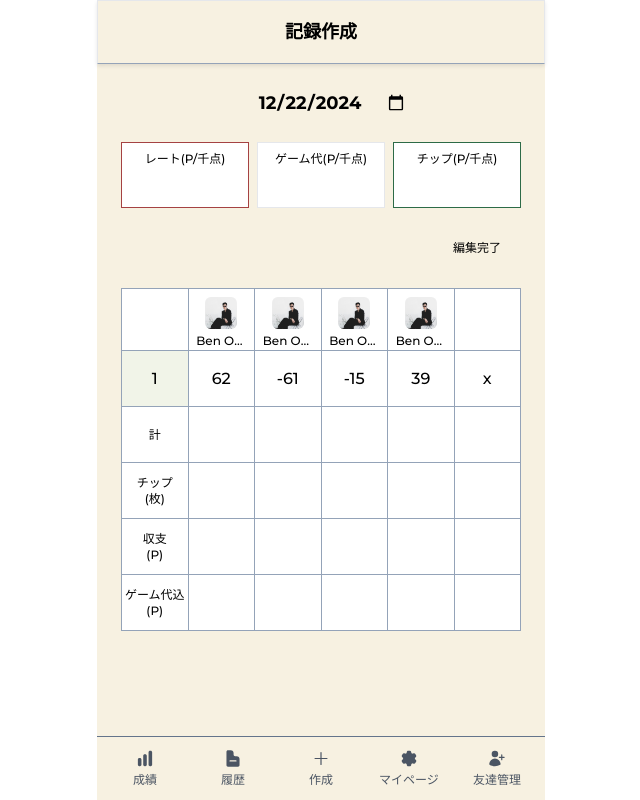
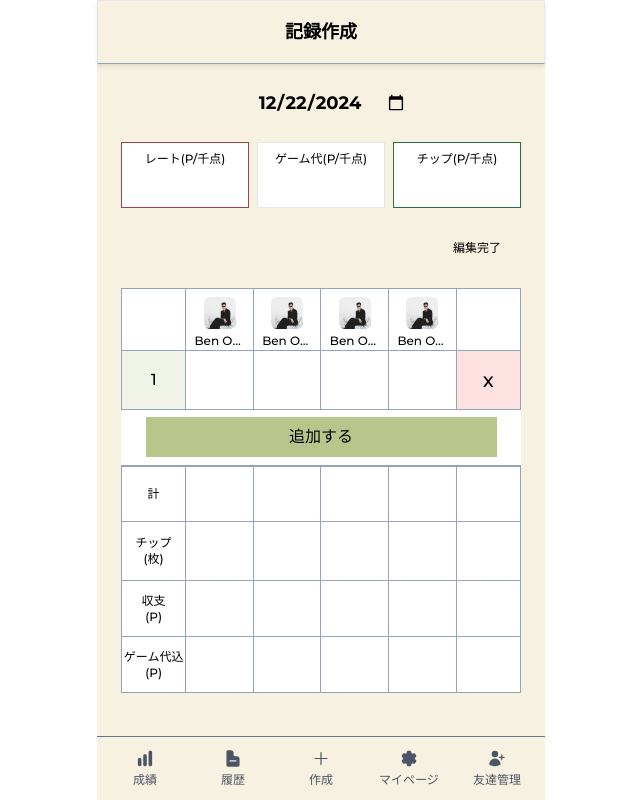
Before and after one commit to NelsoNave/mahjong-app, a Next.js app: page /new-game/1 in a window 1280 px wide. Shown: the whole page, without its empty margins (319-959 px from the left). Built offline with nearby package versions, Linux system fonts and the light colour scheme.

Commit message:
feat: implement add and delete rounds function

```diff
--- a/app/components/RecordForm.tsx
+++ b/app/components/RecordForm.tsx
@@ -1,120 +1,318 @@
+"use client";
+
 import Image from "next/image";
-import React from "react";
+import { useState } from "react";
 
 // type Props = {}
 
+type PlayerScore = {
+  userId: number;
+  scoreChange: number;
+  chips: number;
+};
+
+type RoundData = {
+  id: number;
+  roundNumber: number;
+  scores: PlayerScore[];
+};
+
+type FormData = {
+  playedAt: string;
+  rate: number;
+  fee: number;
+  chipRate: number;
+  rounds: RoundData[];
+};
+
+const mockData = {
+  id: 1,
+  gameType: "SET",
+  numberOfPlayers: 4,
+  playedAt: "2025-01-09",
+  rate: 100,
+  chipRate: 200,
+  fee: 2500,
+  createdBy: {
+    userId: 1,
+    name: "Rei",
+  },
+  chipResults: [
+    {
+      userId: 1,
+      name: "Rei",
+      chipChange: 25,
+    },
+  ],
+  rounds: [
+    {
+      id: 1,
+      roundNumber: 1,
+      results: [
+        {
+          userId: 1,
+          name: "Rei",
+          scoreChange: 20,
+          rank: 1,
+          position: 1,
+        },
+      ],
+    },
+  ],
+};
+
+console.log(mockData);
+
 const RecordForm = () => {
-  const date = new Date().toISOString().split("T")[0];
+  const [formData, setFormData] = useState<FormData>({
+    playedAt: new Date().toISOString().split("T")[0],
+    rate: 0,
+    fee: 0,
+    chipRate: 0,
+    rounds: [
+      {
+        id: Date.now(),
+        roundNumber: 1,
+        scores: [
+          { userId: 1, scoreChange: 0, chips: 0 },
+          { userId: 2, scoreChange: 0, chips: 0 },
+          { userId: 0, scoreChange: 0, chips: 0 },
+          { userId: 0, scoreChange: 0, chips: 0 },
+        ],
+      },
+    ],
+  });
+
+  const updateFormValue = (
+    field: keyof Omit<FormData, "rounds">,
+    value: string | number,
+  ) => {
+    setFormData((prev) => ({ ...prev, [field]: value }));
+  };
+
+  const saveRoundScore = (
+    roundIndex: number,
+    userId: number,
+    field: keyof PlayerScore,
+    value: number,
+  ) => {
+    setFormData((prev) => {
+      const updatedRounds = prev.rounds.map((round, index) => {
+        if (index === roundIndex) {
+          return {
+            ...round,
+            scores: round.scores.map((score) =>
+              score.userId === userId ? { ...score, [field]: value } : score,
+            ),
+          };
+        }
+        return round;
+      });
+      return { ...prev, rounds: updatedRounds };
+    });
+  };
+
+  const addRound = () => {
+    setFormData((prev) => {
+      const lastRoundNumber =
+        prev.rounds.length > 0
+          ? prev.rounds[prev.rounds.length - 1].roundNumber
+          : 0;
+
+      return {
+        ...prev,
+        rounds: [
+          ...prev.rounds,
+          {
+            id: Date.now(),
+            roundNumber: lastRoundNumber + 1,
+            scores: prev.rounds[0].scores.map(({ userId }) => ({
+              userId,
+              scoreChange: 0,
+              chips: 0,
+            })),
+          },
+        ],
+      };
+    });
+  };
+
+  const deleteRound = (roundId: number) => {
+    setFormData((prev) => ({
+      ...prev,
+      rounds: prev.rounds.filter((round) => round.id !== roundId),
+    }));
+  };
+
   return (
     <form className="flex flex-col items-center gap-6">
       <input
         type="date"
-        defaultValue={date}
+        defaultValue={formData.playedAt}
         className="w-fit bg-transparent text-center text-lg font-bold"
         name="playedAt"
+        onChange={(e) => updateFormValue("playedAt", e.target.value)}
       />
       <div className="flex gap-2">
         <div className="flex flex-col items-center gap-2 border border-appleBlossom bg-white px-[6px] py-2">
           <label htmlFor="rate" className="text-xs">
             レート(P/千点)
           </label>
-          <input type="number" name="rate" className="w-full" />
+          <input
+            type="number"
+            name="rate"
+            className="w-full text-center focus:outline-none"
+            onChange={(e) => updateFormValue("rate", Number(e.target.value))}
+          />
         </div>
-        <div className="border-oldGold flex flex-col items-center gap-2 border bg-white px-[6px] py-2">
+        <div className="flex flex-col items-center gap-2 border border-oldGold bg-white px-[6px] py-2">
           <label htmlFor="fee" className="text-xs">
             ゲーム代(P/千点)
           </label>
-          <input type="number" name="fee" className="w-full" />
+          <input
+            type="number"
+            name="fee"
+            className="w-full text-center focus:outline-none"
+            onChange={(e) => updateFormValue("fee", Number(e.target.value))}
+          />
         </div>
         <div className="flex flex-col items-center gap-2 border border-amazon bg-white px-[6px] py-2">
           <label htmlFor="chipRate" className="text-xs">
             チップ(P/千点)
           </label>
-          <input type="number" name="chipRate" className="w-full" />
+          <input
+            type="number"
+            name="chipRate"
+            className="w-full text-center focus:outline-none"
+            onChange={(e) =>
+              updateFormValue("chipRate", Number(e.target.value))
+            }
+          />
         </div>
       </div>
       <button
         type="submit"
-        className="bg-oldGold self-end rounded-lg bg-opacity-50 px-5 py-2 text-xs"
+        className="self-end rounded-lg bg-oldGold bg-opacity-50 px-5 py-2 text-xs"
       >
         編集完了
       </button>
-      <table className="w-full bg-white border-collapse border-slate-400">
+      <table className="w-full border-collapse border-slate-400 bg-white">
         <thead>
           <tr>
             <th className="border border-slate-400"></th>
-            <th className="h-14 w-14 pt-2 bg-white border border-slate-400">
+            <th className="h-14 w-14 border border-slate-400 bg-white pt-2">
               <div className="flex flex-col items-center gap-1">
                 <Image
                   src="/icon-sample-man.jpg"
                   alt="sample"
                   width={32}
                   height={32}
-                  className="rounded-md object-cover aspect-square"
+                  className="aspect-square rounded-md object-cover"
                 />
                 <span className="w-[50px] truncate text-xs font-normal">
                   Ben Ono
                 </span>
               </div>
             </th>
-            <th className="h-14 w-14 pt-2 border border-slate-400">
+            <th className="h-14 w-14 border border-slate-400 pt-2">
               <div className="flex flex-col items-center gap-1">
                 <Image
                   src="/icon-sample-man.jpg"
                   alt="sample"
                   width={32}
                   height={32}
-                  className="rounded-md object-cover aspect-square"
+                  className="aspect-square rounded-md object-cover"
                 />
                 <span className="w-[50px] truncate text-xs font-normal">
                   Ben Ono
                 </span>
               </div>
             </th>
-            <th className="h-14 w-14 pt-2 border border-slate-400">
+            <th className="h-14 w-14 border border-slate-400 pt-2">
               <div className="flex flex-col items-center gap-1">
                 <Image
                   src="/icon-sample-man.jpg"
                   alt="sample"
                   width={32}
                   height={32}
-                  className="rounded-md object-cover aspect-square"
+                  className="aspect-square rounded-md object-cover"
                 />
                 <span className="w-[50px] truncate text-xs font-normal">
                   Ben Ono
                 </span>
               </div>
             </th>
-            <th className="h-14 w-14 pt-2 border border-slate-400">
+            <th className="h-14 w-14 border border-slate-400 pt-2">
               <div className="flex flex-col items-center gap-1">
                 <Image
                   src="/icon-sample-man.jpg"
                   alt="sample"
                   width={32}
                   height={32}
-                  className="rounded-md object-cover aspect-square"
+                  className="aspect-square rounded-md object-cover"
                 />
                 <span className="w-[50px] truncate text-xs font-normal">
                   Ben Ono
                 </span>
               </div>
             </th>
-            <th className="h-14 w-14 pt-2 border border-slate-400"></th>
+            <th className="h-14 w-14 border border-slate-400 pt-2"></th>
           </tr>
         </thead>
         <tbody>
+          {formData.rounds.map((round, index) => (
+            <tr key={round.id}>
+              <td className="h-14 w-14 border border-slate-400 bg-pineGlade bg-opacity-20 text-center">
+                {index + 1}
+              </td>
+              {round.scores.map((score, scoreIndex) => (
+                <td
+                  key={scoreIndex}
+                  className="border border-slate-400 text-center"
+                >
+                  <input
+                    type="number"
+                    className="h-14 w-14 border-transparent p-1 text-center focus:outline-none"
+                    onChange={(e) =>
+                      saveRoundScore(
+                        round.id,
+                        score.userId,
+                        "scoreChange",
+                        Number(e.target.value),
+                      )
+                    }
+                  />
+                </td>
+              ))}
+              <td
+                className="border border-slate-400 bg-red-100 text-center text-xl"
+                onClick={() => deleteRound(round.id)}
+              >
+                <button
+                  onClick={() => deleteRound(round.id)}
+                  disabled={formData.rounds.length === 1}
+                >
+                  x
+                </button>
+              </td>
+            </tr>
+          ))}
+
           <tr>
-            <td className="border border-slate-400 h-14 w-14 text-center bg-pineGlade bg-opacity-20">1</td>
-            <td className="border border-slate-400 text-center">62</td>
-            <td className="border border-slate-400 text-center">-61</td>
-            <td className="border border-slate-400 text-center">-15</td>
-            <td className="border border-slate-400 text-center">39</td>
-            <td className="border border-slate-400 text-center text-center">x</td>
+            <td colSpan={6} className="h-14 px-6">
+              <button
+                type="button"
+                onClick={addRound}
+                className="w-full bg-pineGlade py-2 "
+              >
+                追加する
+              </button>
+            </td>
           </tr>
 
           {/* 合計 */}
-          <tr>
-            <td className="bg-oldGold h-14 w-14 bg-opacity-20 text-center text-xs border border-slate-400">
+          <tr className="border-t-2 border-slate-400">
+            <td className="h-14 w-14 border border-slate-400 bg-oldGold bg-opacity-20 text-center text-xs">
               計
             </td>
             <td className="border border-slate-400"></td>
@@ -125,12 +323,17 @@ const RecordForm = () => {
           </tr>
 
           <tr>
-            <td className="bg-oldGold h-14 w-14 border border-slate-400 bg-opacity-20 text-center text-xs">
+            <td className="h-14 w-14 border border-slate-400 bg-oldGold bg-opacity-20 text-center text-xs">
               チップ
               <br />
               (枚)
             </td>
-            <td className="border border-slate-400"></td>
+            <td className="border border-slate-400">
+              <input
+                type="number"
+                className="h-14 w-14 border-transparent p-1 text-center focus:outline-none"
+              />
+            </td>
             <td className="border border-slate-400"></td>
             <td className="border border-slate-400"></td>
             <td className="border border-slate-400"></td>
@@ -138,7 +341,7 @@ const RecordForm = () => {
           </tr>
 
           <tr>
-            <td className="bg-oldGold h-14 w-14 border border-slate-400 bg-opacity-20 text-center text-xs">
+            <td className="h-14 w-14 border border-slate-400 bg-oldGold bg-opacity-20 text-center text-xs">
               収支
               <br />
               (P)
@@ -151,7 +354,7 @@ const RecordForm = () => {
           </tr>
 
           <tr>
-            <td className="bg-oldGold h-14 w-14 border border-slate-400 bg-opacity-20 text-center text-xs">
+            <td className="h-14 w-14 border border-slate-400 bg-oldGold bg-opacity-20 text-center text-xs">
               ゲーム代込
               <br />
               (P)
```
